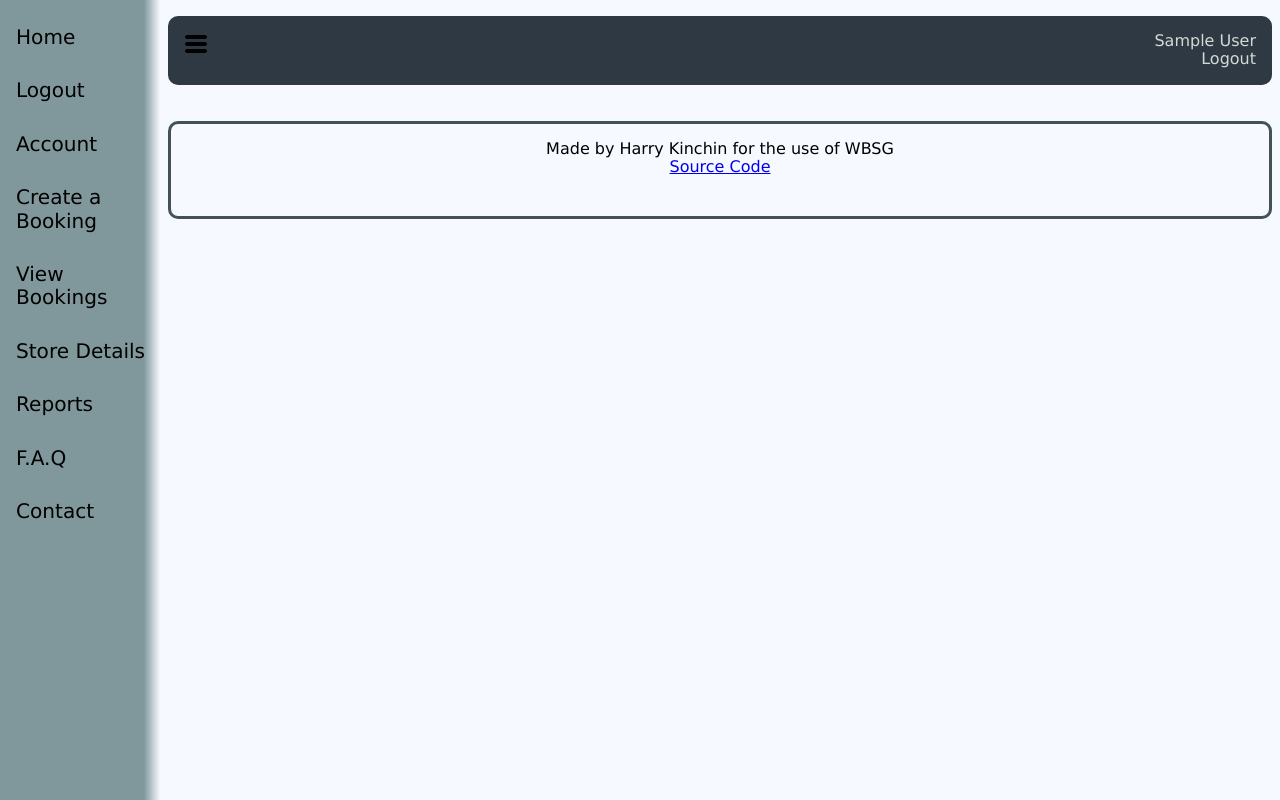
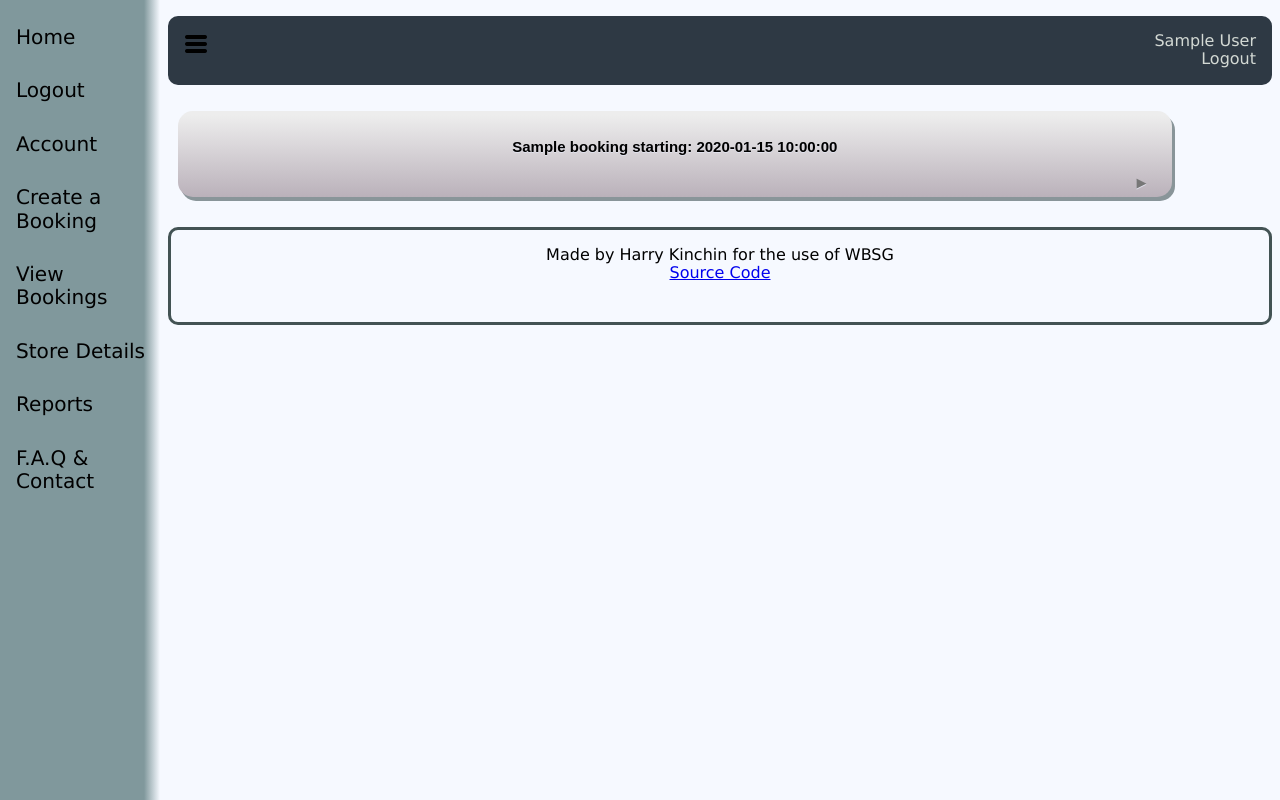
Before and after one commit to HarryKinchin/online_quartermaster, a PHP site: page /index.php?page=bookings in a window 1280 px wide. Run offline with PHP 8.4, Linux system fonts and the light colour scheme; the visitor is signed in with stand-in values (Sample User, id 1); tables that the repository leaves empty hold one stand-in row (values such as "Sample post").

Commit message:
created 'view bookings' page

```diff
--- a/bookings.php
+++ b/bookings.php
@@ -0,0 +1,48 @@
+<div class="main">
+<style>
+    .bookings-grid-layout {
+    display: grid;
+    grid-template-columns: repeat(3, 1fr);
+    grid-template-rows: repeat(2, 1fr);
+    gap: 0.5rem;
+    outline-width: 2px;
+    outline-style: outset;
+    outline-color: #868d97;
+    margin-top: 0.5%;
+    margin-bottom: 0.5%;
+    padding-bottom: 0.5%;
+    }
+
+    .booker-name { grid-area: 1 / 1 / 2 / 2; }
+    .booker-event-name { grid-area: 2 / 1 / 3 / 2; }
+    .start-date { grid-area: 1 / 2 / 2 / 3; }
+    .end-date { grid-area: 1 / 3 / 2 / 4; }
+    .collection-date { grid-area: 2 / 2 / 3 / 3; }
+    .dropoff-date { grid-area: 2 / 3 / 3 / 4; }
+</style>
+<?php
+$stmt_bookings = $conn->prepare("SELECT * FROM bookings");
+$stmt_bookings->execute();
+$bookings_result = $stmt_bookings->get_result();
+while ($row = mysqli_fetch_array($bookings_result, MYSQLI_NUM)) {
+    $stmt_user = $conn->prepare("SELECT first_name, last_name FROM users WHERE user_id = $row[1]");     //converts user ID into their username
+    $stmt_user->execute();
+    $user_result = $stmt_user->get_result();
+    $user_result = $user_result->fetch_array(MYSQLI_NUM);
+    echo "<button class='accordion-header'>
+        <h4>" . $row[2] . " starting: " . $row[3] . "
+        </button>
+        <div class='accordion-content'>
+            <div class='bookings-grid-layout'>
+                <div class='booker-name'>" . $user_result[0] . " " . $user_result[1] . "</div>
+                <div class='booker-event-name'>" . $row[2] . "</div>
+                <div class='start-date'>Event Start: " . $row[3] . "</div>
+                <div class='end-date'>Event End: " . $row[4] . "</div>
+                <div class='collection-date'>Collection: " . $row[5] . "</div>
+                <div class='dropoff-date'>Return: " . $row[6] . "</div>
+            </div>
+        </div>";
+}
+?>
+<script src="./static/js/faq_funcs.js"></script>
+</div>
--- a/index.php
+++ b/index.php
@@ -36,40 +36,34 @@ if(isset($process)){
 
     switch ($page) {
         case "home":
-            $page_group = "main";
             include_once("home.php");
             break;
         case "create_booking":
-            $page_group = "bookings";
             include_once("booking_creation.php");
             include_once("booking_page.php");
             break;
         case "booking":
-            $page_group = "bookings";
             include_once("booking_page.php");
             break;
         case "bookings":
-            $page_group = "bookings";
             include_once("bookings.php");
             break;
         case "faq_contact":
-            $page_group = "faq_contacts";
             include_once("faq_contact.php");
             break;
         case "login":
-            $page_group = "login_page";
             include_once("login.php");
             break;
         case "account":
-            $page_group ="account_page";
             include_once("account.php");
             break;
         case "store_details":
-            $page_group = "store_details";
+            include_once("under_construction.php");
+            break;
+        case "reports":
             include_once("under_construction.php");
             break;
         default:
-            $page_group = "main";
             include_once("home.php");
             break;
     }
--- a/sidebar.php
+++ b/sidebar.php
@@ -12,6 +12,5 @@
     <a href="index.php?page=bookings">View Bookings</a><br>
     <a href="index.php?page=store_details">Store Details</a><br>
     <a href="index.php?page=reports">Reports</a><br>
-    <a href="index.php?page=faq_contact">F.A.Q</a><br>
-    <a href="index.php?page=faq_contact">Contact</a><br>
+    <a href="index.php?page=faq_contact">F.A.Q & Contact</a><br>
 </div>
--- a/static/css/stylings.css
+++ b/static/css/stylings.css
@@ -207,11 +207,10 @@ li a {
 }
 
 .accordion-content {
-    padding: 0 1.125rem;
+    padding: 0 0.125rem;
     background-color: white;
     max-height: 0;
     overflow: hidden;
-    width: 88%;
     transition: max-height 0.2s ease-out;
 }
 
```
